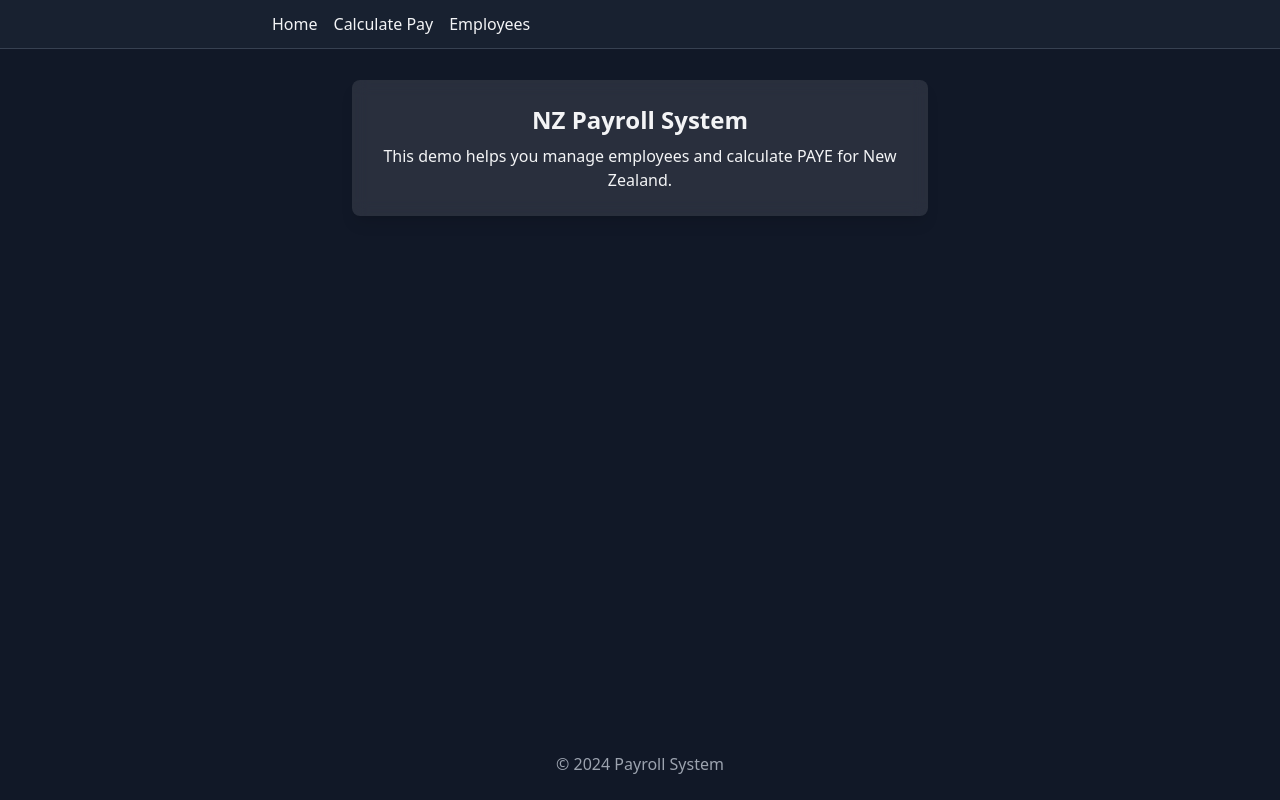
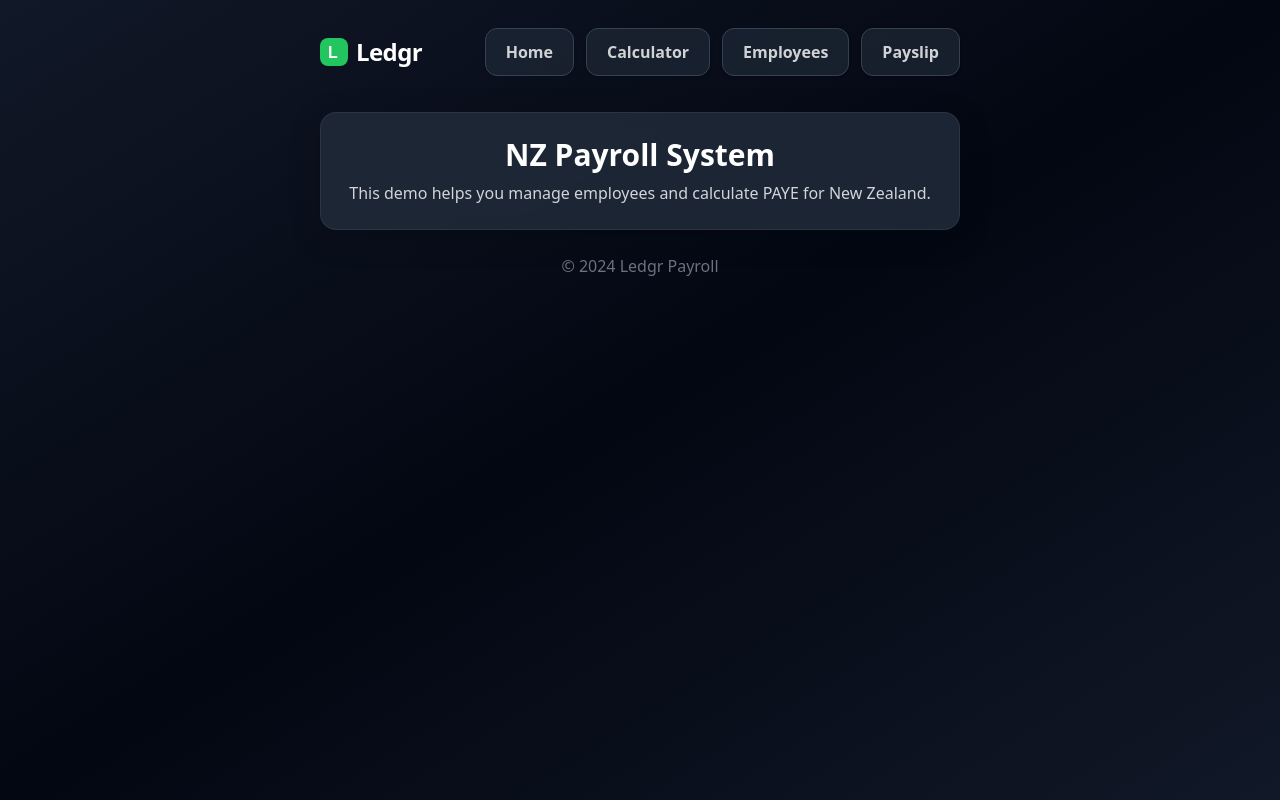
Before and after one commit to BigCav/Ledgr-Main, a website: page index.html in a window 1280 px wide. Drawn offline with nearby package versions, Linux system fonts and the light colour scheme.

Commit message:
Apply Ledgr theme across pages

```diff
--- a/index.html
+++ b/index.html
@@ -1,25 +1,45 @@
 <!DOCTYPE html>
-<html lang="en" class="h-full bg-gray-900">
+<html lang="en" class="bg-gray-900 text-white">
 <head>
-  <meta charset="UTF-8">
+  <meta charset="UTF-8" />
   <meta name="viewport" content="width=device-width, initial-scale=1.0">
-  <title>NZ Payroll System</title>
+  <title>Ledgr Payroll</title>
   <script src="https://cdn.tailwindcss.com"></script>
+  <style type="text/tailwindcss">
+    .glass {
+      backdrop-filter: blur(8px);
+      background-color: rgba(31, 41, 55, 0.92);
+      border: 1px solid rgba(255, 255, 255, 0.07);
+      box-shadow: 0 8px 32px 0 rgba(0,0,0,.18);
+    }
+    .ledgr-header { @apply w-full max-w-2xl mx-auto px-4 pt-7 pb-5 flex items-center justify-between; }
+    .ledgr-logo { @apply text-2xl font-black tracking-tight select-none flex items-center; }
+    .ledgr-nav { @apply flex gap-3 items-center; }
+    .nav-btn { @apply bg-gray-800/70 hover:bg-gray-700 text-white/80 hover:text-green-400 transition rounded-xl px-5 h-12 flex items-center font-semibold text-base shadow border border-gray-700 justify-center; }
+  </style>
 </head>
-<body class="min-h-full flex flex-col text-gray-100">
-  <nav class="fixed inset-x-0 top-0 bg-gray-800/60 backdrop-blur border-b border-gray-700 z-10">
-    <div class="max-w-3xl mx-auto px-4 py-3 flex space-x-4">
-      <a href="index.html" class="hover:text-white">Home</a>
-      <a href="calculate.html" class="hover:text-white">Calculate Pay</a>
-      <a href="employees.html" class="hover:text-white">Employees</a>
-    </div>
-  </nav>
-  <main class="flex-grow pt-20 px-4">
-    <div class="max-w-xl mx-auto bg-white/10 backdrop-blur rounded-lg p-6 shadow-lg">
-      <h1 class="text-2xl font-bold mb-2 text-center">NZ Payroll System</h1>
-      <p class="text-center">This demo helps you manage employees and calculate PAYE for New Zealand.</p>
+<body class="bg-gradient-to-br from-gray-900 via-gray-950 to-gray-900 min-h-screen font-sans">
+
+  <header class="ledgr-header">
+    <span class="ledgr-logo">
+      <svg width="28" height="28" fill="none" class="mr-2"><rect width="100%" height="100%" rx="8" fill="#22c55e"/><text x="8" y="20" font-family="Arial" font-size="16" fill="#fff" font-weight="bold">L</text></svg>
+      Ledgr
+    </span>
+    <nav class="ledgr-nav">
+      <a href="index.html" class="nav-btn">Home</a>
+      <a href="calculate.html" class="nav-btn">Calculator</a>
+      <a href="employees.html" class="nav-btn">Employees</a>
+      <a href="payslip.html" class="nav-btn">Payslip</a>
+    </nav>
+  </header>
+
+  <main class="w-full max-w-2xl mx-auto px-4 fade-in">
+    <div class="glass rounded-2xl p-6 mt-4">
+      <h1 class="text-3xl font-bold mb-2 text-center">NZ Payroll System</h1>
+      <p class="text-center text-gray-300">This demo helps you manage employees and calculate PAYE for New Zealand.</p>
     </div>
   </main>
-  <footer class="text-center py-6 text-gray-400">&copy; 2024 Payroll System</footer>
+
+  <footer class="text-center text-gray-500 py-6">&copy; 2024 Ledgr Payroll</footer>
 </body>
 </html>
```
Also changed, not shown: calculate.html (+30 -13 lines), employees.html (+30 -13 lines), payslip.html (+30 -13 lines), README.md.
